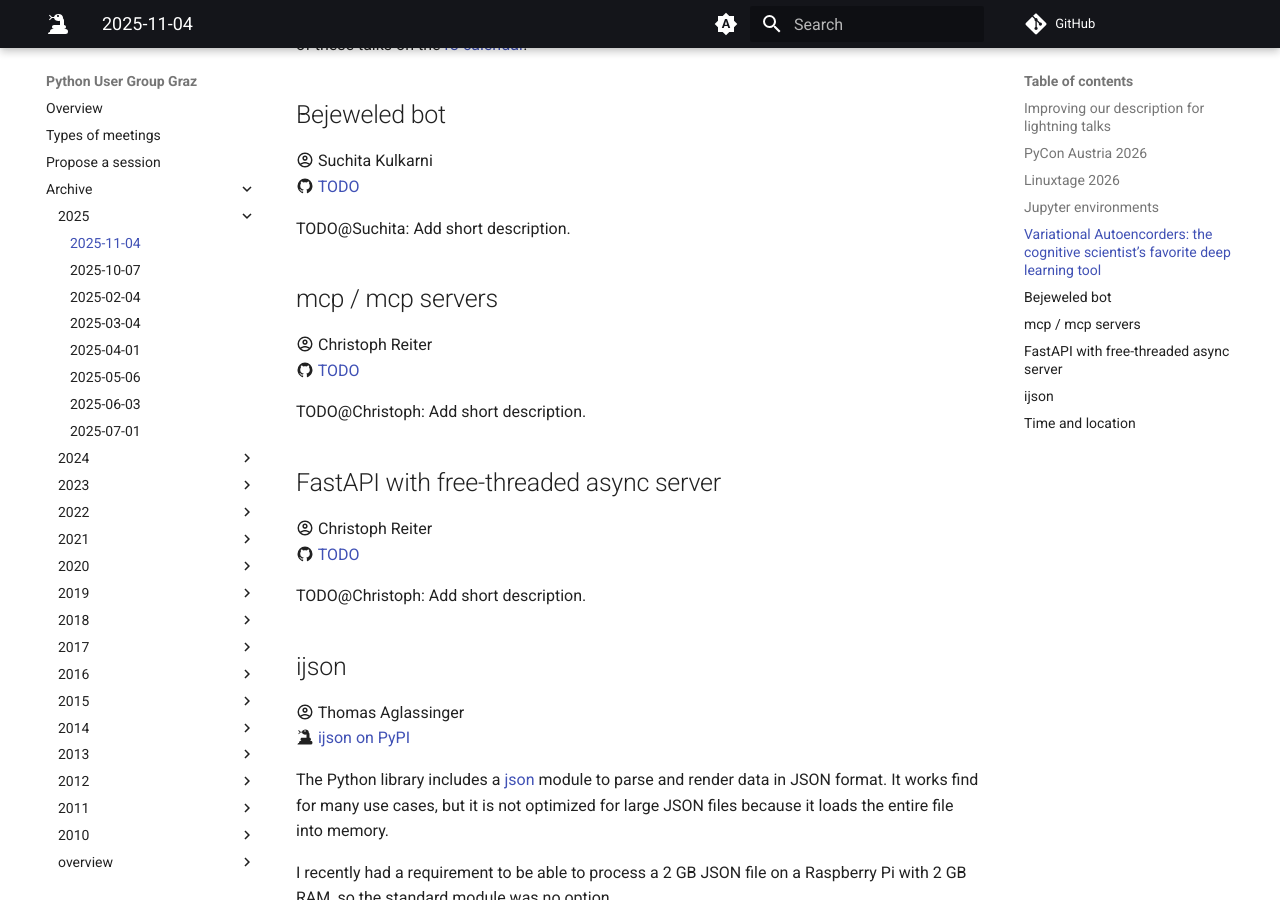
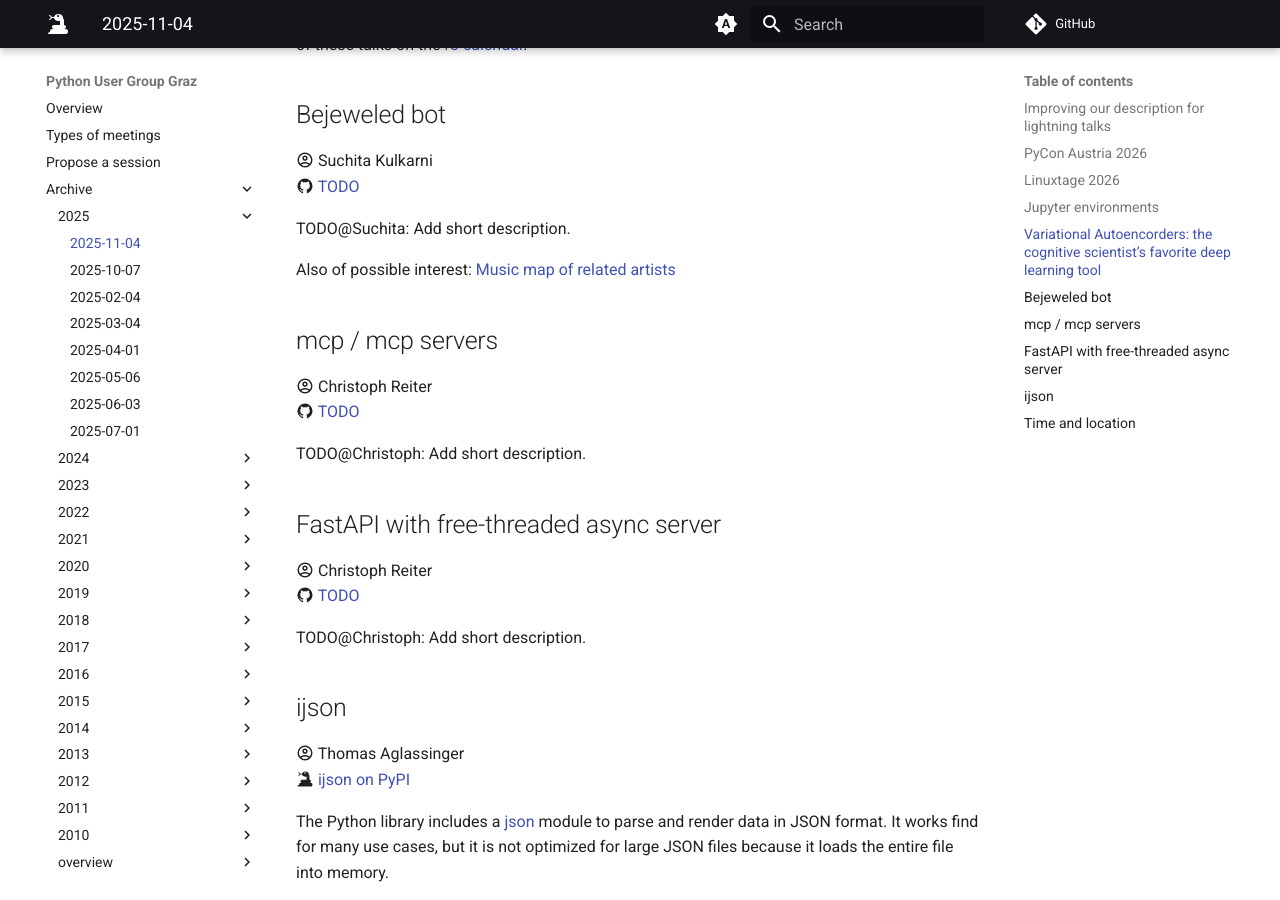
Before and after one commit to pygraz/ghp-website, an MkDocs documentation site: the page built from docs/meetings/2025/2025-11-04.md, in a window 1280 px wide and 900 px high, scrolled down 2311 px. Built offline with MkDocs 1.6.1 and Material for MkDocs 9.7.7, drawn with Linux system fonts in a browser that asks for light colours; comment, search, counter and statistics services are not loaded.

Commit message:
Add related link

```diff
--- a/docs/meetings/2025/2025-11-04.md
+++ b/docs/meetings/2025/2025-11-04.md
@@ -82,6 +82,8 @@
 
 TODO@Suchita: Add short description.
 
+Also of possible interest: [Music map of related artists](https://www.music-map.com/taylor+swift)
+
 ## mcp / mcp servers
 
 :material-account-circle-outline: Christoph Reiter<br>
```
